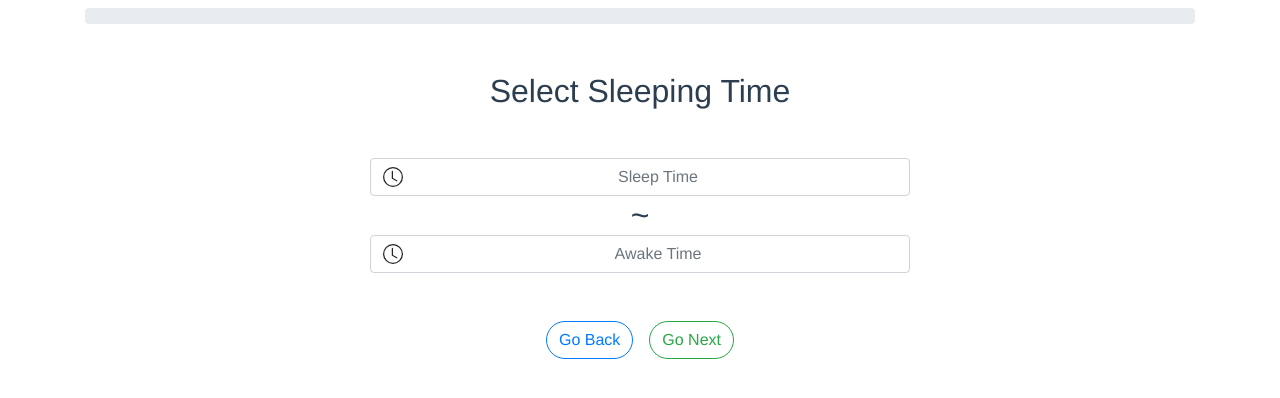
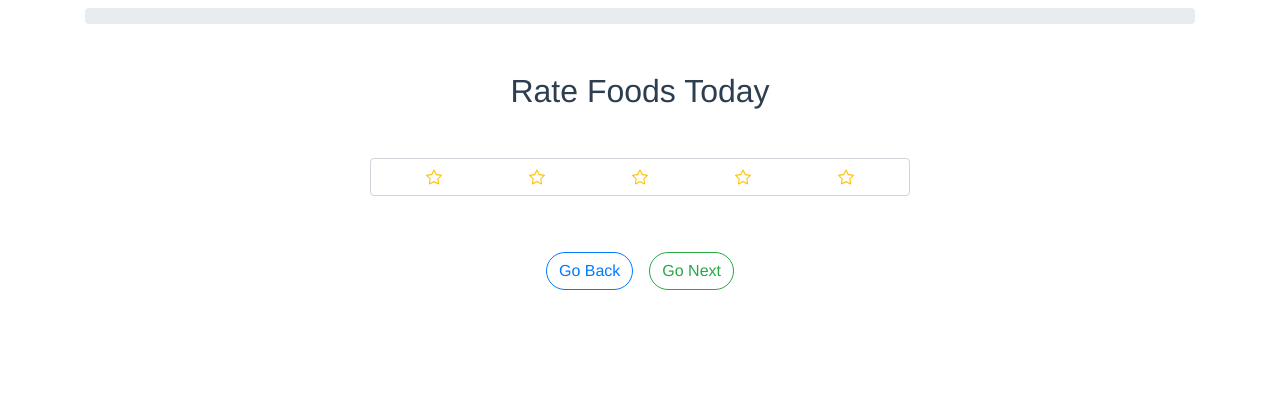
Before and after one commit to shiiyan/home-life-logger, a Vue app in the folder application/: page / in a window 1280 px wide. Shown: the top 398 px of the page. Built offline with nearby package versions, Linux system fonts and the light colour scheme.

Commit message:
create progress wrapper

```diff
--- a/application/src/App.vue
+++ b/application/src/App.vue
@@ -1,17 +1,14 @@
 <template>
   <div id="app">
     <Container>
-      <Progress>
-        <SleepTimePicker />
-      </Progress>
+      <ProgressWrapper />
     </Container>
   </div>
 </template>
 
 <script>
 import Container from './components/Container.vue'
-import Progress from './components/Progress.vue'
-import SleepTimePicker from './components/form/SleepTimePicker.vue'
+import ProgressWrapper from './components/ProgressWrapper.vue'
 
 const isServer = () => {
   return !(typeof window !== 'undefined' && window.document)
@@ -21,8 +18,7 @@ export default {
   name: 'App',
   components: {
     Container,
-    Progress,
-    SleepTimePicker
+    ProgressWrapper
   },
   created: () => {
     console.info(
--- a/application/src/components/Progress.vue
+++ b/application/src/components/Progress.vue
@@ -14,7 +14,6 @@
 
 <script>
 export default {
-
   data () {
     return {
       steps: [
@@ -30,8 +29,12 @@ export default {
           color: 'danger',
           value: 0
         }
-      ],
-      currentStep: 0
+      ]
+    }
+  },
+  props: {
+    currentStep: {
+      type: Number
     }
   },
   methods: {
@@ -39,14 +42,14 @@ export default {
       if (this.currentStep >= this.steps.length) return
 
       this.steps[this.currentStep].value = 1
-      this.currentStep += 1
+      this.$emit('go-next')
     },
 
     goBack () {
       if (this.currentStep <= 0) return
 
-      this.currentStep -= 1
-      this.steps[this.currentStep].value = 0
+      this.steps[this.currentStep - 1].value = 0
+      this.$emit('go-back')
     }
   }
 }
--- a/application/src/components/ProgressWrapper.vue
+++ b/application/src/components/ProgressWrapper.vue
@@ -1,32 +1,40 @@
 <template>
-  <Progress>
-    <FoodRater />
-    <SleepTimePicker />
-    <WorkoutTimeSpinner />
+  <Progress
+    :current-step="currentStep"
+    @go-next="handleGoNext"
+    @go-back="handleGoBack"
+  >
+    <FoodRater v-if="currentStep===0" />
+    <SleepTimePicker v-if="currentStep===1" />
+    <WorkoutTimeSpinner v-if="currentStep===2" />
   </Progress>
 </template>
 
 <script>
-import Progress from './components/Progress.vue'
-import FoodRater from './components/FoodRater.vue'
-import SleepTimePicker from './components/form/SleepTimePicker.vue'
-import WorkoutTimeSpinner from './components/form/WorkoutTimeSpinner.vue'
-
-const isServer = () => {
-  return !(typeof window !== 'undefined' && window.document)
-}
+import Progress from './Progress.vue'
+import FoodRater from './form/FoodRater.vue'
+import SleepTimePicker from './form/SleepTimePicker.vue'
+import WorkoutTimeSpinner from './form/WorkoutTimeSpinner.vue'
 
 export default {
-  name: 'App',
+  data () {
+    return {
+      currentStep: 0
+    }
+  },
   components: {
     Progress,
     FoodRater,
     SleepTimePicker,
     WorkoutTimeSpinner
   },
-  created: () => {
-    console.info(
-        `isServer: ${isServer()}`)
+  methods: {
+    handleGoNext () {
+      this.currentStep += 1
+    },
+    handleGoBack () {
+      this.currentStep -= 1
+    }
   }
 }
 </script>
```
